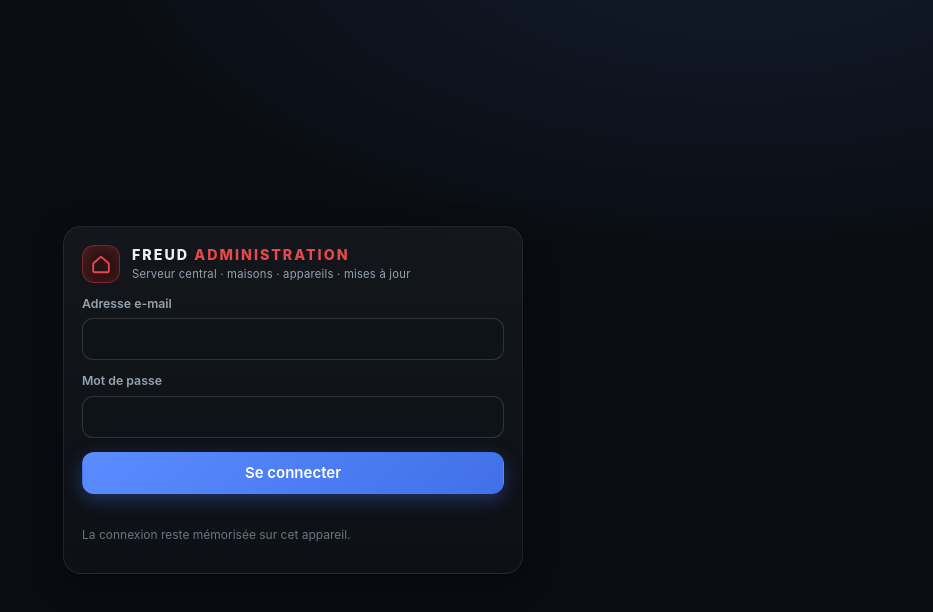
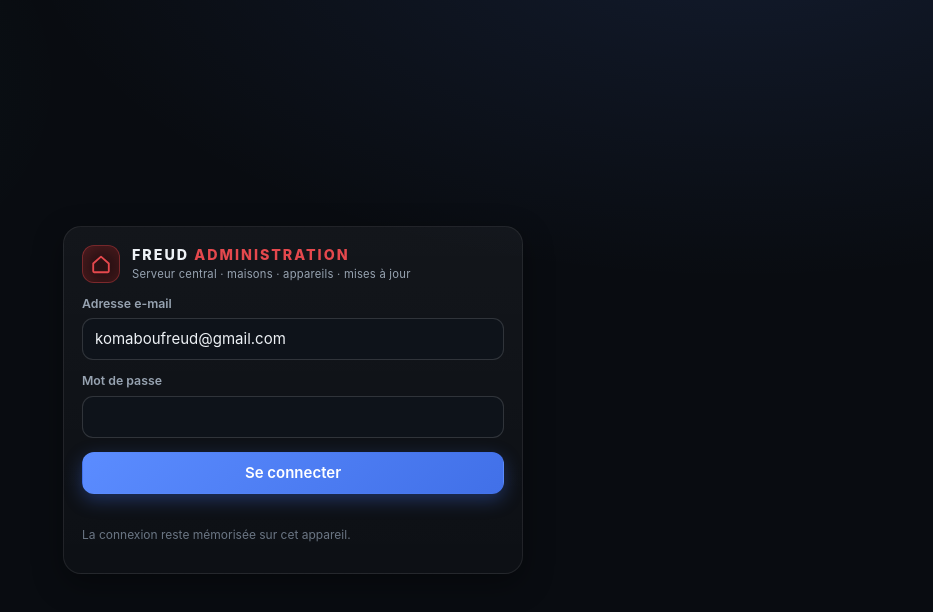
Before and after one commit to freudlavoisier/freud-admin, a plain HTML site: page index.html in a window 1280 px wide. Shown: the whole page, without its empty margins (347-1280 px from the left). Drawn offline with Linux system fonts and the light colour scheme.

Commit message:
Adresse e-mail de l'administrateur pre-remplie
Co-Authored-By: Claude Opus 5.5 <noreply@anthropic.com>
Claude-Session: https://claude.ai/code/session_011BG72rSvyjycUFEyhX1DVs

```diff
--- a/index.html
+++ b/index.html
@@ -384,7 +384,7 @@ body.noadm .adm{display:none!important}
       <label for="lgKey">Clé publique « anon » / « publishable »</label><input id="lgKey" placeholder="eyJ... ou sb_publishable_..." autocomplete="off">
       <div class="hint">Ces deux valeurs sont publiques (Supabase > Project Settings > API). Elles restent dans ce navigateur.</div>
     </div>
-    <label for="lgEmail">Adresse e-mail</label><input id="lgEmail" type="email" autocomplete="username">
+    <label for="lgEmail">Adresse e-mail</label><input id="lgEmail" type="email" autocomplete="username" value="komaboufreud@gmail.com">
     <label for="lgPass">Mot de passe</label><input id="lgPass" type="password" autocomplete="current-password">
     <div class="row" style="margin-top:14px"><button class="btn pri" data-act="login">Se connecter</button></div>
     <p class="fb" id="lgFb"></p>
```
